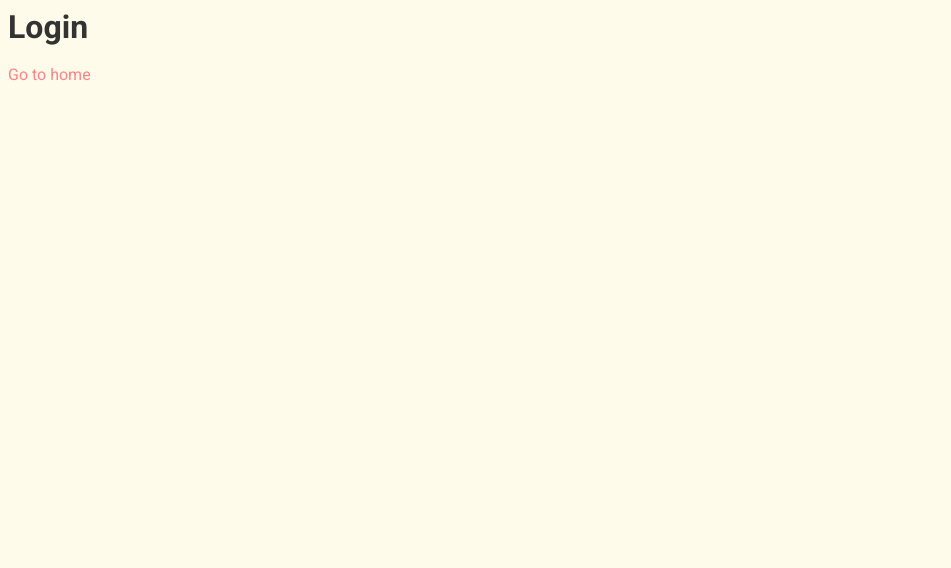
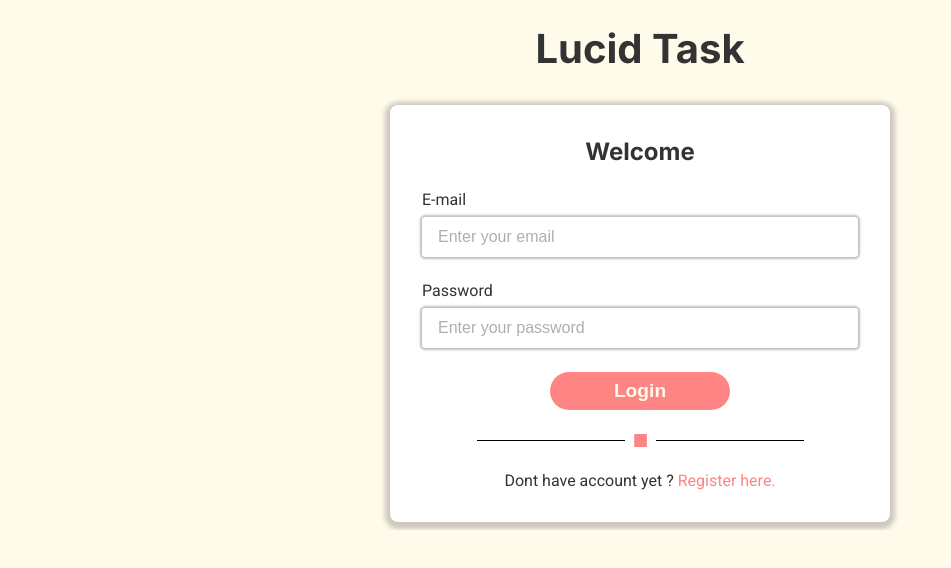
Before and after one commit to cleverpanther/taskmanager, a React (Create React App) app: page /login in a window 1280 px wide. Shown: the top 568 px of the page, without its empty margins (0-951 px from the left). Built offline with nearby package versions, Linux system fonts and the light colour scheme.

Commit message:
feat: Adding styled card in the login page

```diff
--- /dev/null
+++ b/src/components/ui/Card/index.tsx
@@ -0,0 +1,28 @@
+import React from "react";
+import styled, { css } from "styled-components";
+
+const CardContainer = styled.div`
+  display: flex;
+  flex-direction: column;
+  color: ${({ theme }) => theme.colors.text};
+  border-radius: 0.5rem;
+  padding: 2rem;
+  width: 100%;
+  max-width: 500px;
+  box-shadow: 0 2px 5px 5px rgba(0, 0, 0, 0.205);
+
+  ${({ theme }) =>
+    theme.title === "light"
+      ? css`
+          background-color: #fff;
+        `
+      : css`
+          background-color: ${theme.colors.primary};
+        `}
+`;
+
+const Card: React.FC = ({ children }) => {
+  return <CardContainer>{children}</CardContainer>;
+};
+
+export default Card;
--- /dev/null
+++ b/src/components/ui/index.ts
@@ -0,0 +1,4 @@
+import Card from "./Card";
+import Button from "./Button";
+
+export { Button, Card };
--- a/src/pages/Login/index.tsx
+++ b/src/pages/Login/index.tsx
@@ -1,13 +1,47 @@
 import React from "react";
-import { Link } from "wouter";
+import { useLocation } from "wouter";
 import { PageContainer } from "../../styles/shared";
+import { Button, Card } from "../../components/ui";
+import {
+  Title,
+  CardDivider,
+  CardTitle,
+  CardWrapper,
+  Form,
+  Input,
+  InputLabel,
+  StyledLink,
+} from "./styles";
+import ImgCardDivider from "../../assets/card-divider.png";
 
 const Login: React.FC = () => {
+  const [, setLocation] = useLocation();
+
   return (
     <PageContainer>
-      <h1>Login</h1>
-      <br />
-      <Link to="/home">Go to home</Link>
+      <Title>Lucid Task</Title>
+
+      <CardWrapper>
+        <Card>
+          <CardTitle>Welcome</CardTitle>
+          <Form action="#">
+            <InputLabel htmlFor="email">E-mail</InputLabel>
+            <Input type="text" id="email" placeholder="Enter your email" />
+
+            <InputLabel htmlFor="passowrd">Password</InputLabel>
+            <Input type="password" id="passowrd" placeholder="Enter your password" />
+
+            <Button type="submit" onClick={() => setLocation("/home")}>
+              Login
+            </Button>
+
+            <CardDivider src={ImgCardDivider} alt="Divider" />
+            <span>
+              Dont have account yet ? <StyledLink to="/register">Register here.</StyledLink>
+            </span>
+          </Form>
+        </Card>
+      </CardWrapper>
     </PageContainer>
   );
 };
--- /dev/null
+++ b/src/pages/Login/styles.ts
@@ -0,0 +1,75 @@
+import styled, { css } from "styled-components";
+import { Link } from "wouter";
+
+export const Title = styled.h1`
+  font-size: ${({ theme }) => theme.fontSize.lg};
+  font-family: ${({ theme }) => theme.fontFamily.secondary};
+  margin: 1rem auto 2rem auto;
+`;
+
+export const CardWrapper = styled.div`
+  width: 100%;
+  display: flex;
+  justify-content: center;
+  align-items: center;
+`;
+
+export const CardTitle = styled.h2`
+  font-size: ${({ theme }) => theme.fontSize.md};
+  font-family: ${({ theme }) => theme.fontFamily.secondary};
+  margin: 0 auto 1.5rem auto;
+`;
+
+export const Form = styled.form`
+  display: flex;
+  flex-direction: column;
+  font-size: ${({ theme }) => theme.fontSize.sm};
+
+  > button {
+    margin: 0rem auto;
+    font-weight: bold;
+    padding-left: 4rem;
+    padding-right: 4rem;
+  }
+
+  > span {
+    width: 100%;
+    text-align: center;
+  }
+`;
+
+export const Input = styled.input`
+  border-radius: 0.2rem;
+  font-size: ${({ theme }) => theme.fontSize.sm};
+  box-shadow: 0 0 2px 2px rgba(51, 51, 51, 0.3);
+  padding: 0.5rem 1rem;
+  height: 2.5rem;
+  margin-bottom: 1.5rem;
+  color: #fff;
+
+  &::placeholder {
+    color: #afafaf;
+  }
+
+  ${({ theme }) =>
+    theme.title === "light"
+      ? css`
+          background-color: #fff;
+        `
+      : css`
+          background-color: ${theme.colors.gray};
+        `}
+`;
+
+export const StyledLink = styled(Link)`
+  color: ${({ theme }) => theme.colors.textHighlight};
+`;
+
+export const InputLabel = styled.label`
+  margin-bottom: 0.5rem;
+`;
+
+export const CardDivider = styled.img`
+  width: 75%;
+  margin: 1.5rem auto;
+`;
```
Also changed, not shown: src/assets/card-divider.png (added).
